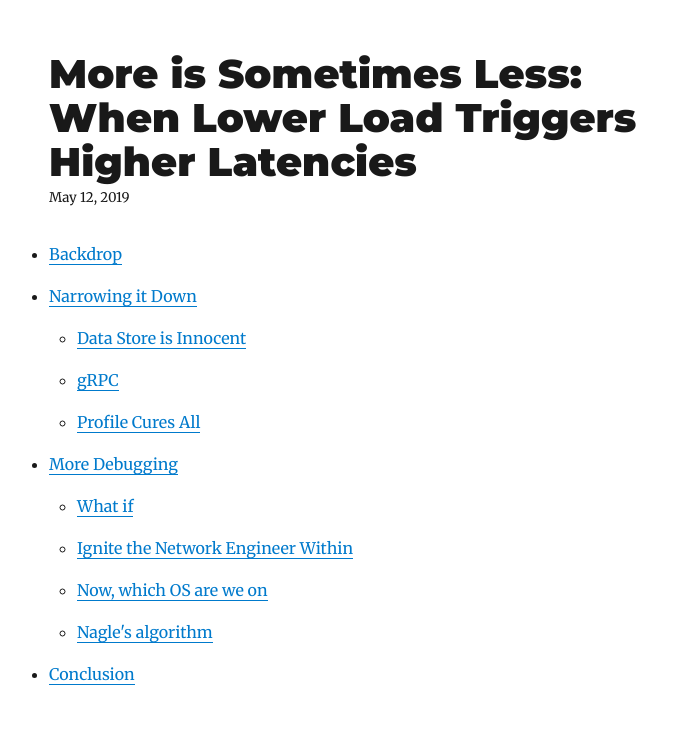
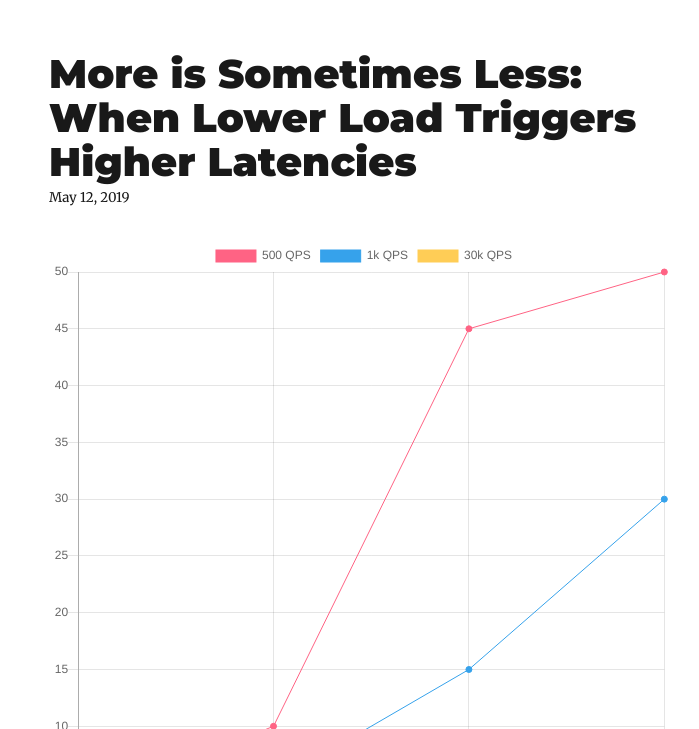
Before and after one commit to aybassiouny/mahdytech, a Gatsby site: page /low-qps-higher-latency/ in a window 1280 px wide. Shown: the part 71-800 px from the top of the page, without its empty margins (276-975 px from the left). Built offline with nearby package versions, Linux system fonts and the light colour scheme; Gatsby itself is replaced by a stand-in of ours; some packages are replaced by stand-ins of ours.

Commit message:
Add chartjs charts

```diff
--- a/content/blog/low-qps-higher-latency/index.md
+++ b/content/blog/low-qps-higher-latency/index.md
@@ -5,6 +5,9 @@ description: Latency was high at low QPS due to an OS optimization. Profile did
 seotitle: When Lower Load Triggers Higher Latencies
 socialPic: AlvinStore.png
 ---
+
+<canvas id="chart1" width="400" height="400"></canvas>
+
 
 - [Backdrop](#backdrop)
 - [Narrowing it Down](#narrowing-it-down)
@@ -17,6 +20,7 @@ socialPic: AlvinStore.png
   - [Now, which OS are we on](#now-which-os-are-we-on)
   - [Nagle's algorithm](#nagles-algorithm)
 - [Conclusion](#conclusion)
+
 
 ## Backdrop
 
--- a/package.json
+++ b/package.json
@@ -8,6 +8,7 @@
     "url": "https://github.com/gatsbyjs/gatsby/issues"
   },
   "dependencies": {
+    "chart.js": "^2.8.0",
     "gatsby": "^2.3.25",
     "gatsby-image": "^2.0.39",
     "gatsby-plugin-feed": "^2.1.1",
--- /dev/null
+++ b/src/components/custom-chart.js
@@ -0,0 +1,59 @@
+import Chart from 'chart.js';
+
+const customChart = function() {
+    window.chartColors = {
+        red: 'rgb(255, 99, 132)',
+        orange: 'rgb(255, 159, 64)',
+        yellow: 'rgb(255, 205, 86)',
+        green: 'rgb(75, 192, 192)',
+        blue: 'rgb(54, 162, 235)',
+        purple: 'rgb(153, 102, 255)',
+        grey: 'rgb(201, 203, 207)'
+      };
+
+    var ctx = document.getElementById('chart1').getContext('2d');
+    var chart1 = new Chart(ctx, {
+        type: 'line',
+        data: {
+            labels: ['Avg', '90th', '95th', '99th'],
+            datasets: [{
+                label: '500 QPS',
+                data: [3, 10, 45, 50],
+                backgroundColor: window.chartColors.red,
+                borderColor: window.chartColors.red,
+                borderWidth: 1,
+                fill: false,
+                lineTension: 0
+            },
+            {
+                label: '1k QPS',
+                data: [2, 5, 15, 30],
+                backgroundColor: window.chartColors.blue,
+                borderColor: window.chartColors.blue,
+                borderWidth: 1,
+                fill: false,
+                lineTension: 0
+            },
+            {
+                label: '30k QPS',
+                data: [1, 2, 3, 5],
+                backgroundColor: window.chartColors.yellow,
+                borderColor: window.chartColors.yellow,
+                borderWidth: 1,
+                fill: false,
+                lineTension: 0
+            }]
+        },
+        options: {
+            scales: {
+                yAxes: [{
+                    ticks: {
+                        beginAtZero: true
+                    }
+                }]
+            }
+        }
+    });
+}
+
+export default customChart;
--- a/src/templates/blog-post.js
+++ b/src/templates/blog-post.js
@@ -4,9 +4,15 @@ import { Link, graphql } from "gatsby"
 import Bio from "../components/bio"
 import Layout from "../components/layout"
 import SEO from "../components/seo"
-import { rhythm, scale } from "../utils/typography"
+import { rhythm, scale } from "../utils/typography";
+
+import customChart from '../components/custom-chart';
 
 class BlogPostTemplate extends React.Component {
+  componentDidMount() {
+    customChart();
+  }
+
   render() {
     const post = this.props.data.markdownRemark
     const siteTitle = this.props.data.site.siteMetadata.title
```
Also changed, not shown: 1 other file.
